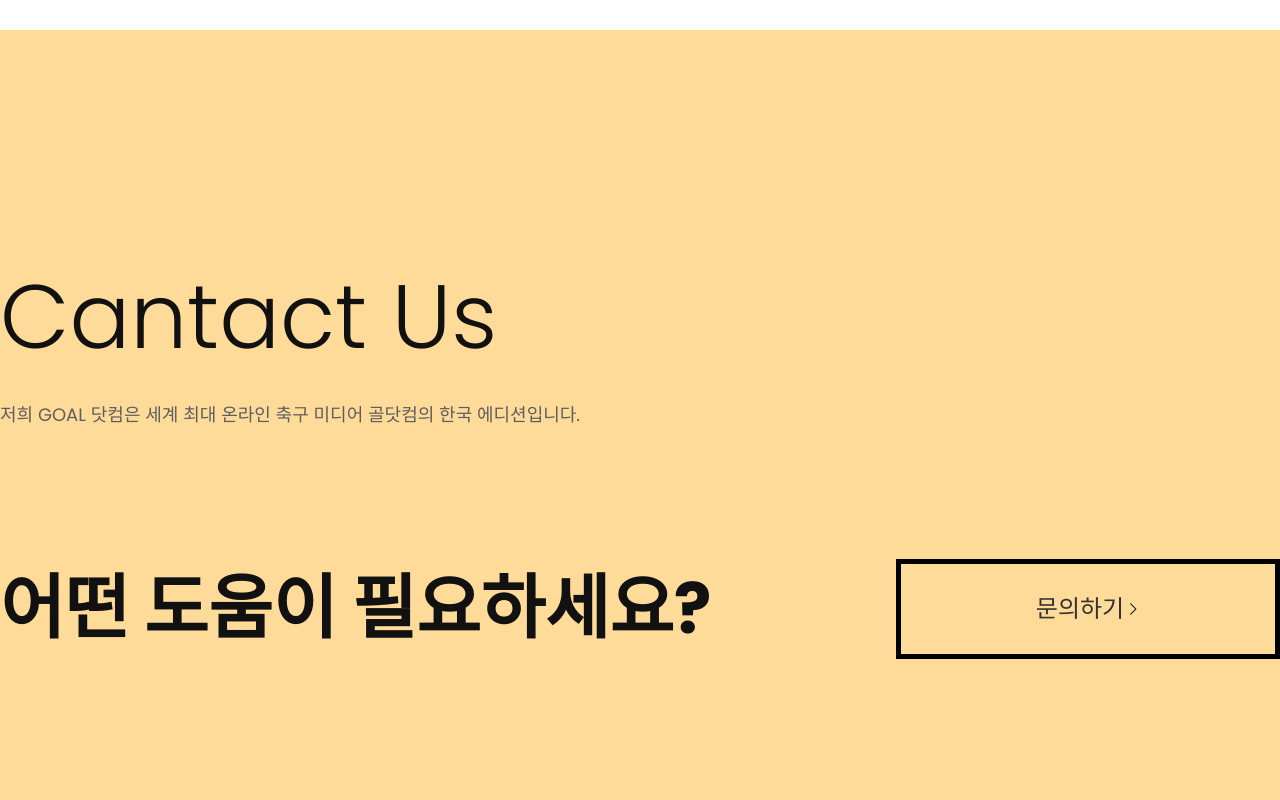
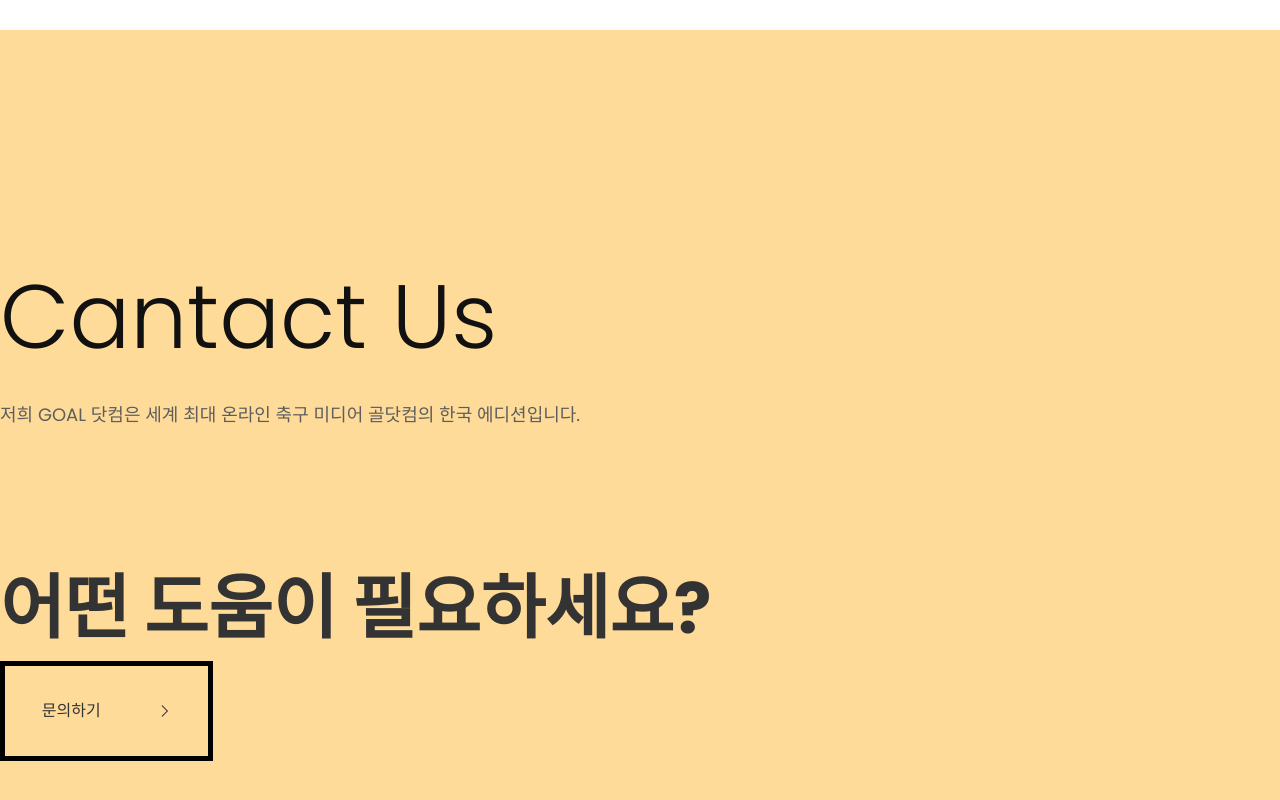
Before and after one commit to hyunkiki/goal, a plain HTML site: page index.html in a window 1280 px wide. Shown: the part 4513-5313 px from the top of the page. Drawn offline with nearby package versions, Linux system fonts and the light colour scheme.

Commit message:
9.5 업데이트

```diff
--- a/dist/css/comm.css
+++ b/dist/css/comm.css
@@ -1149,6 +1149,7 @@ legend {
   font-size: 1.5rem;
 }
 .wrap .table_wrap .box-btn::after {
+  margin-left: 55px;
   content: "\f105";
   font-family: "Line Awesome Free";
   font-weight: 900;
--- a/dist/scss/comm.scss
+++ b/dist/scss/comm.scss
@@ -1039,20 +1039,24 @@
     font-size: 5.625em;
     font-weight: lighter;
   }
+
   .mini-exp6 {
     font-size: 1.125em;
     padding-top: 1rem;
     color: #5e5e5e;
   }
+
   .table_wrap {
     display: flex;
     padding-top: 128px;
     justify-content: space-between;
     align-items: center;
+
     .table-tit {
       font-size: 4.375rem;
       font-weight: 600;
     }
+
     .box-btn {
       border: 5px solid #000;
       display: flex;
@@ -1060,13 +1064,15 @@
       height: 100px;
       justify-content: center;
       align-items: center;
+
       a {
         font-size: 1.5rem;
       }
+
       &::after {
+        margin-left: 55px;
         content: "\f105";
         font-family: "Line Awesome Free";
-
         font-weight: 900;
       }
     }
--- a/index.html
+++ b/index.html
@@ -565,14 +565,14 @@
               저희 GOAL 닷컴은 세계 최대 온라인 축구 미디어 골닷컴의 한국 에디션입니다.
             </div>
             <div class="table_wrap">
+              <a href="#">
                 <div class="table-tit">
                   어떤 도움이 필요하세요?
                 </div>
                 <div class="box-btn">
-                <a href="#">
                   문의하기
+                </div>
               </a>
-              </div>
             </div>
           </div>
         </div>
```
Also changed, not shown: 1 other file. Lines whose indentation alone changed are shown as unchanged.
